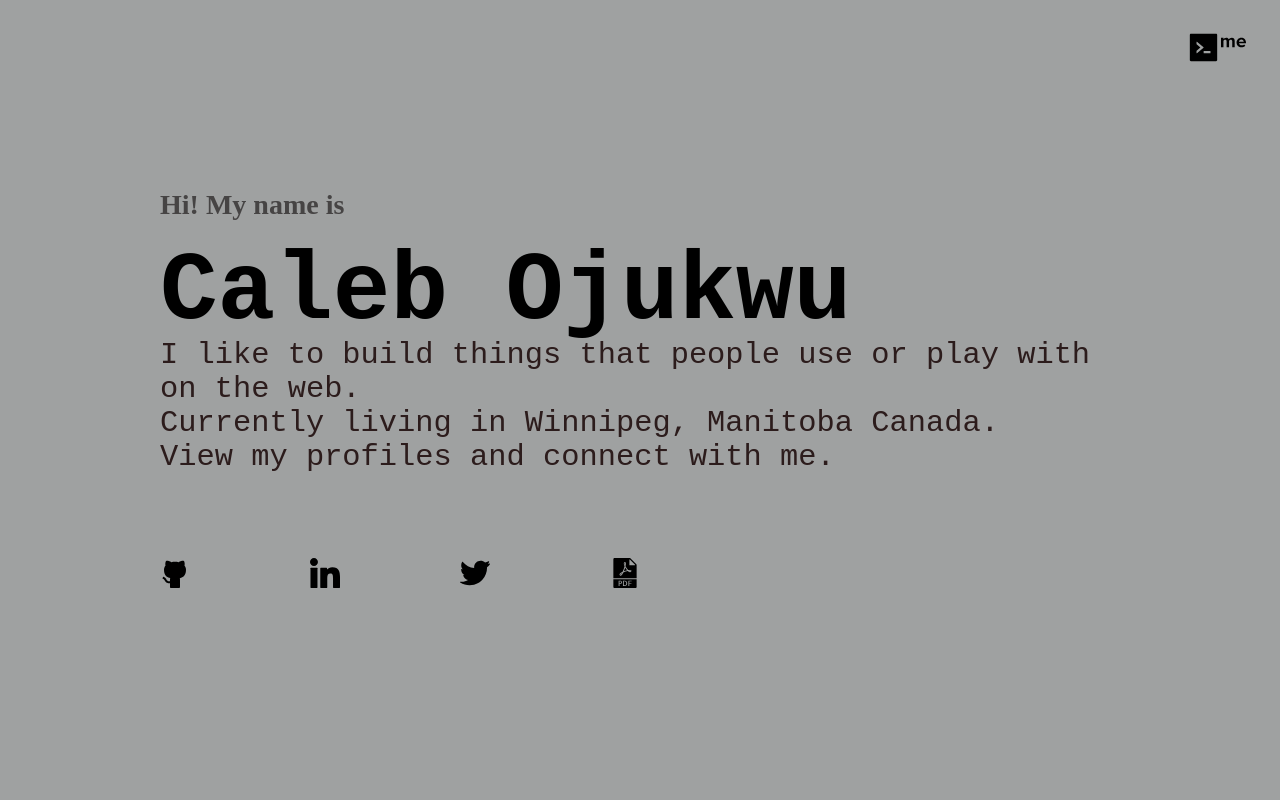
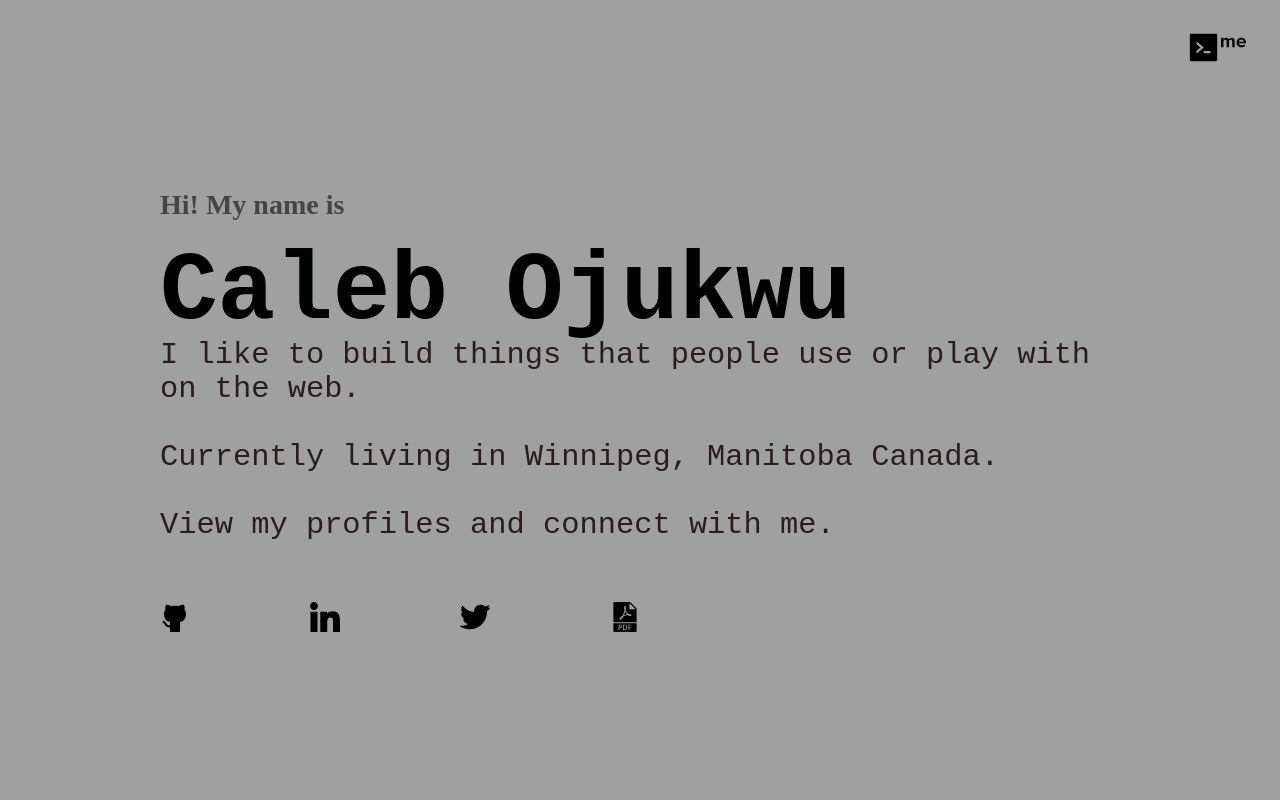
Before and after one commit to casdy/portfolio, a React (Create React App) app: page / in a window 1280 px wide. Shown: the top 800 px of the page. Built offline with nearby package versions, Linux system fonts and the light colour scheme.

Commit message:
minor changes

```diff
--- a/src/Screens/About/index.tsx
+++ b/src/Screens/About/index.tsx
@@ -141,7 +141,7 @@ const styles: CSSTypes = {
     justifyContent: "space-between",
     flexDirection: "row",
     width: "50%",
-    marginTop: "2vh",
+    marginTop: "-1vh",
 
 
 
@@ -179,8 +179,8 @@ const About = () => {
         <section>
           <h1 style={styles.h1}>Hi! My name is</h1>
           <h2 style={styles.h2}> Caleb Ojukwu </h2>
-          <h3 style={styles.h3}> I like to build things that people use or play with on the web.
-          <br/>Currently living in Winnipeg, Manitoba Canada.
+          <h3 style={styles.h3}> I like to build things that people use or play with on the web. <br/>
+          <br/>Currently living in Winnipeg, Manitoba Canada.<br/>
           <br/>View my profiles and connect with me.
           <div >
           <br/><br/>
```
